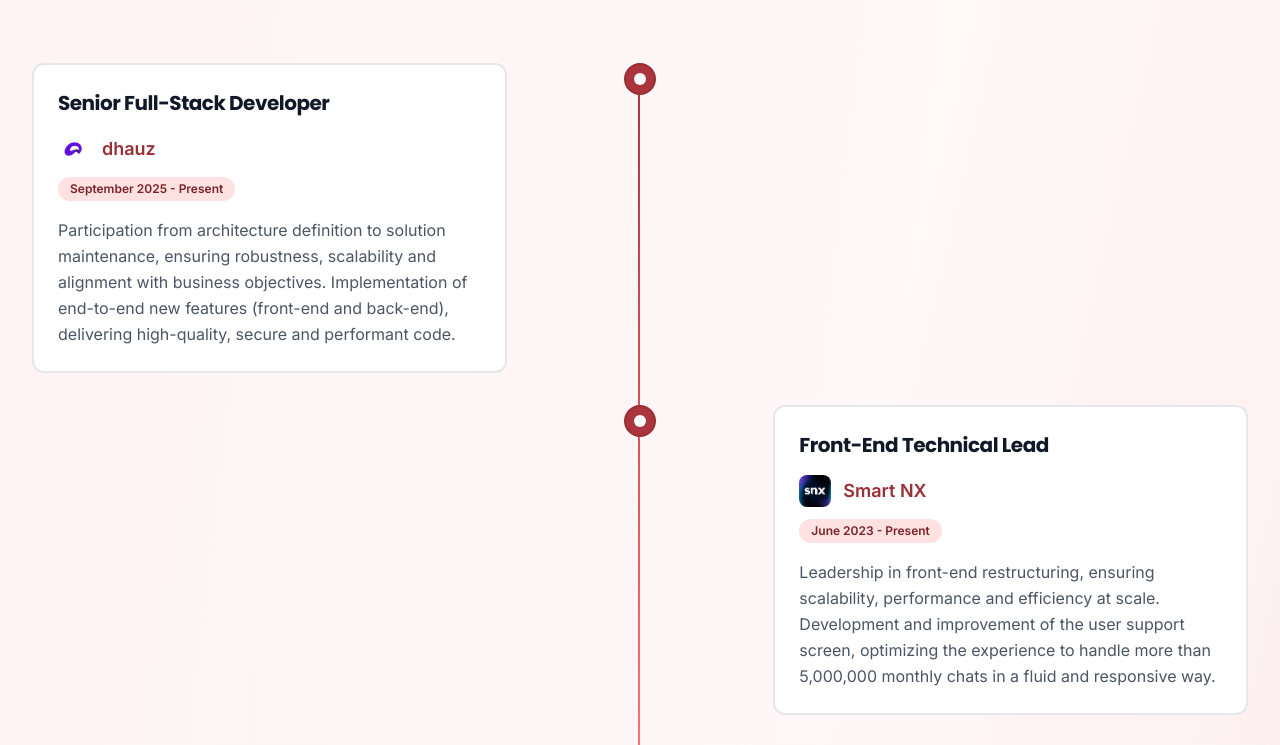
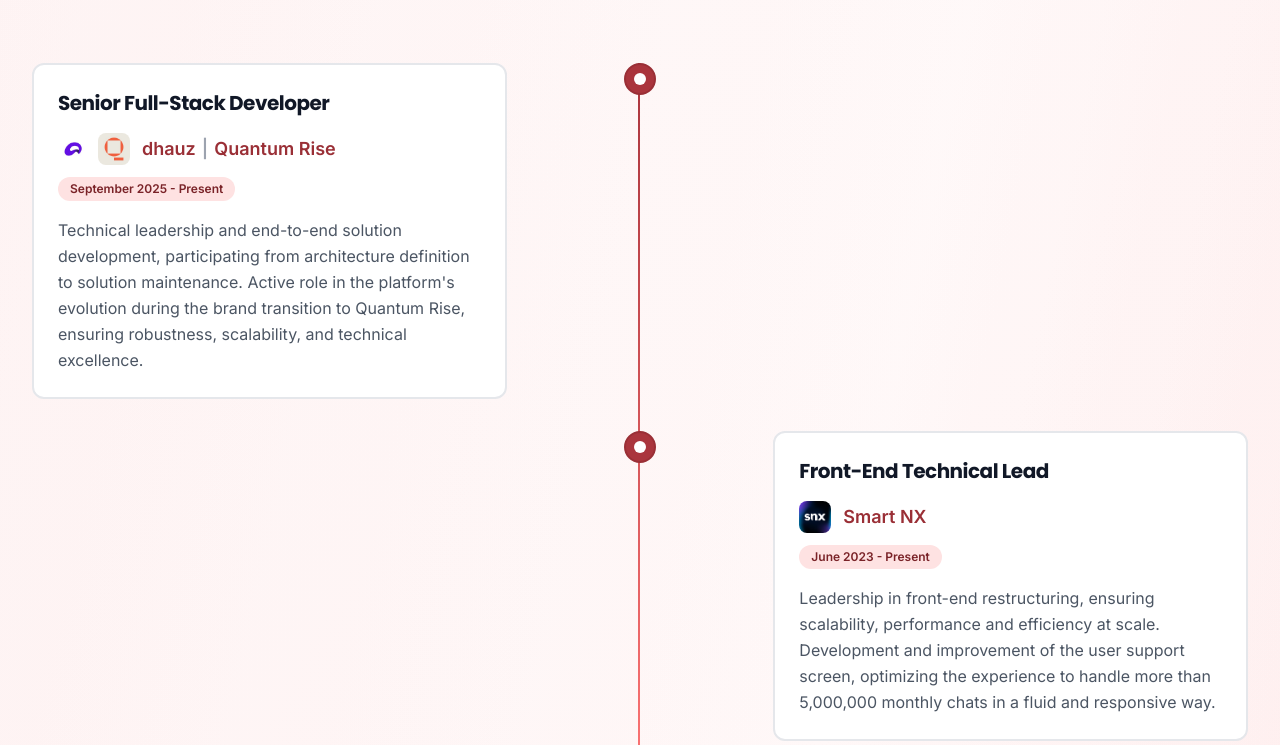
Before and after one commit to juathanduarte/juats.dev, a React (Vite) app: page / in a window 1280 px wide. Shown: the part 1540-2285 px from the top of the page. Built offline with nearby package versions, Linux system fonts and the light colour scheme.

Commit message:
feat: add i18n support for en, es, and pt-BR, introduce Timeline UI component, and include new assets

```diff
--- a/src/components/ui/Timeline.tsx
+++ b/src/components/ui/Timeline.tsx
@@ -1,4 +1,5 @@
 import dhauzLogo from "@/assets/images/dhauz_logo.jpeg";
+import quantumRiseLogo from "@/assets/images/quantumrise_logo.png";
 import hut8Logo from "@/assets/images/hut8_logo.jpeg";
 import meupassLogo from "@/assets/images/meupass_logo.jpeg";
 import smartnxLogo from "@/assets/images/smartnx_logo.webp";
@@ -10,7 +11,8 @@
   company: string;
   description: string;
   period: string;
-  logo?: string;
+  logo?: string | string[];
+  websites?: string | string[];
   isLast?: boolean;
 }
 
@@ -24,7 +26,8 @@
       company: t("about.journey.experience3.company"),
       description: t("about.journey.experience3.description"),
       period: t("about.journey.experience3.period"),
-      logo: dhauzLogo,
+      logo: [dhauzLogo, quantumRiseLogo],
+      websites: ["https://dhauz.com/pt/", "https://www.quantumrise.com/"],
     },
     {
       id: "experience1",
@@ -33,6 +36,7 @@
       description: t("about.journey.experience1.description"),
       period: t("about.journey.experience1.period"),
       logo: smartnxLogo,
+      websites: "https://www.smartnx.com/",
     },
     {
       id: "experience2",
@@ -41,6 +45,7 @@
       description: t("about.journey.experience2.description"),
       period: t("about.journey.experience2.period"),
       logo: meupassLogo,
+      websites: "https://parceiros.meupass.com.br/",
     },
     {
       id: "experience4",
@@ -49,6 +54,7 @@
       description: t("about.journey.experience4.description"),
       period: t("about.journey.experience4.period"),
       logo: hut8Logo,
+      websites: "https://www.hut8.com.br/",
       isLast: true,
     },
   ];
@@ -81,16 +87,91 @@
                   </h3>
                   <div className="flex flex-col gap-3">
                     <div className="flex items-center gap-3">
-                      {experience.logo && (
+                      {experience.logo &&
+                        (Array.isArray(experience.logo) ? (
+                          <div className="flex gap-2">
+                            {experience.logo.map((logo, i) => (
+                              <a
+                                key={logo}
+                                href={
+                                  Array.isArray(experience.websites)
+                                    ? experience.websites[i]
+                                    : experience.websites
+                                }
+                                target="_blank"
+                                rel="noopener noreferrer"
+                                className="transition-transform hover:scale-110"
+                              >
+                                <img
+                                  src={logo}
+                                  alt={`Logo da ${experience.company}`}
+                                  className="inline-block w-8 h-8 rounded-lg object-cover flex-shrink-0"
+                                />
+                              </a>
+                            ))}
+                          </div>
+                        ) : (
+                          <a
+                            href={
+                              Array.isArray(experience.websites)
+                                ? experience.websites[0]
+                                : experience.websites
+                            }
+                            target="_blank"
+                            rel="noopener noreferrer"
+                            className="transition-transform hover:scale-110"
+                          >
                             <img
                               src={experience.logo}
                               alt={`Logo da ${experience.company}`}
                               className="w-8 h-8 rounded-lg object-cover flex-shrink-0"
                             />
+                          </a>
+                        ))}
+                      {Array.isArray(experience.websites) &&
+                      experience.company.includes("|") ? (
+                        <div className="flex items-center gap-1.5 text-base md:text-lg font-semibold">
+                          {experience.company.split("|").map((name, i) => (
+                            <div
+                              key={name}
+                              className="flex items-center gap-1.5"
+                            >
+                              <a
+                                href={
+                                  (experience.websites as string[])[i] ||
+                                  (experience.websites as string[])[0]
+                                }
+                                target="_blank"
+                                rel="noopener noreferrer"
+                                className="text-primary-600 dark:text-primary-400 hover:text-primary-700 dark:hover:text-primary-300 transition-colors"
+                              >
+                                {name.trim()}
+                              </a>
+                              {i <
+                                (experience.company.split("|") as string[])
+                                  .length -
+                                  1 && (
+                                <span className="text-gray-400 dark:text-gray-500">
+                                  |
+                                </span>
                               )}
-                      <p className="text-base md:text-lg font-semibold text-primary-600 dark:text-primary-400">
+                            </div>
+                          ))}
+                        </div>
+                      ) : (
+                        <a
+                          href={
+                            Array.isArray(experience.websites)
+                              ? experience.websites[0]
+                              : experience.websites
+                          }
+                          target="_blank"
+                          rel="noopener noreferrer"
+                          className="text-base md:text-lg font-semibold text-primary-600 dark:text-primary-400 hover:text-primary-700 dark:hover:text-primary-300 transition-colors"
+                        >
                           {experience.company}
-                      </p>
+                        </a>
+                      )}
                     </div>
                     <div className="flex justify-start">
                       <span className="inline-block bg-primary-100 dark:bg-primary-900 text-primary-800 dark:text-primary-200 text-xs font-semibold px-3 py-1 rounded-full">
--- a/src/locales/en/translation.json
+++ b/src/locales/en/translation.json
@@ -57,8 +57,8 @@
       },
       "experience3": {
         "title": "Senior Full-Stack Developer",
-        "company": "dhauz",
-        "description": "Participation from architecture definition to solution maintenance, ensuring robustness, scalability and alignment with business objectives. Implementation of end-to-end new features (front-end and back-end), delivering high-quality, secure and performant code.",
+        "company": "dhauz | Quantum Rise",
+        "description": "Technical leadership and end-to-end solution development, participating from architecture definition to solution maintenance. Active role in the platform's evolution during the brand transition to Quantum Rise, ensuring robustness, scalability, and technical excellence.",
         "period": "September 2025 - Present"
       },
       "experience4": {
--- a/src/locales/es/translation.json
+++ b/src/locales/es/translation.json
@@ -57,8 +57,8 @@
       },
       "experience3": {
         "title": "Desarrollador Full-Stack Sénior",
-        "company": "dhauz",
-        "description": "Participación desde la definición de arquitectura hasta el mantenimiento de soluciones, garantizando robustez, escalabilidad y alineación con los objetivos del negocio. Implementación de nuevas funcionalidades de extremo a extremo (front-end y back-end), entregando código de alta calidad, seguro y performante.",
+        "company": "dhauz | Quantum Rise",
+        "description": "Liderazgo técnico y desarrollo de soluciones de extremo a extremo, participando desde la definición de la arquitectura hasta el mantenimiento de las soluciones. Actuación en la evolución de la plataforma durante la transición de la marca a Quantum Rise, garantizando robustez, escalabilidad y excelencia técnica.",
         "period": "Septiembre 2025 - Actual"
       },
       "experience4": {
--- a/src/locales/pt-BR/translation.json
+++ b/src/locales/pt-BR/translation.json
@@ -57,8 +57,8 @@
       },
       "experience3": {
         "title": "Desenvolvedor Full-Stack Sênior",
-        "company": "dhauz",
-        "description": "Participação desde a definição da arquitetura até a sustentação das soluções, garantindo robustez, escalabilidade e alinhamento com os objetivos do negócio. Implementação de novas funcionalidades de ponta a ponta (front-end e back-end), entregando código de alta qualidade, seguro e performático.",
+        "company": "dhauz | Quantum Rise",
+        "description": "Liderança técnica e desenvolvimento de soluções de ponta a ponta, participando desde a definição da arquitetura até a sustentação das soluções. Atuação na evolução da plataforma durante a transição da marca para Quantum Rise, garantindo robustez, escalabilidade e excelência técnica.",
         "period": "Setembro 2025 - Atual"
       },
       "experience4": {
```
Also changed, not shown: src/assets/images/quantumrise_logo.png (added). Lines whose indentation alone changed are shown as unchanged.
